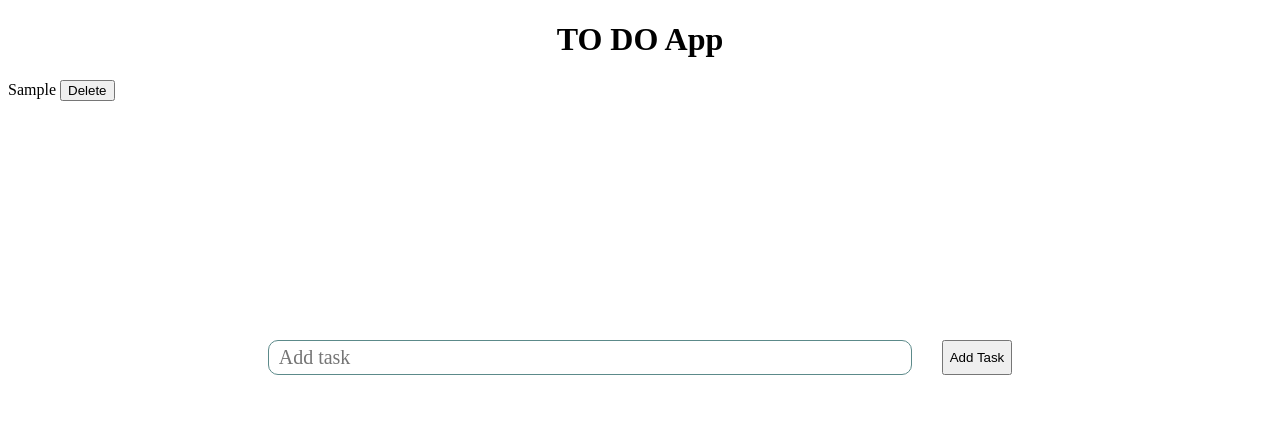
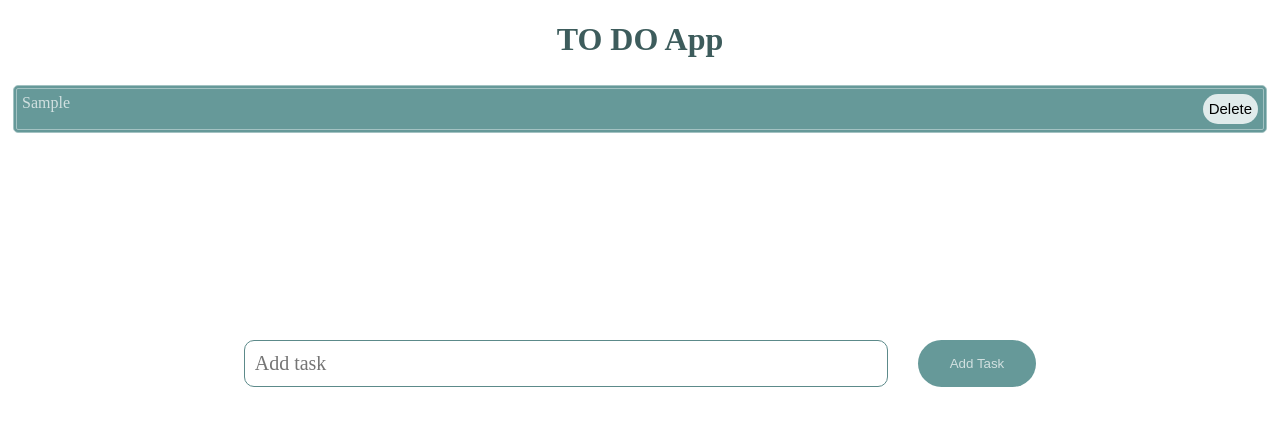
Before and after one commit to Diksha048/ToDoApp, a plain HTML site: page index.html in a window 1280 px wide. Both pictures are taken after typing "Sample" into the empty fields and a click on the button "Add Task". Drawn offline with Linux system fonts and the light colour scheme.

Commit message:
del button and todo css added

```diff
--- a/style.css
+++ b/style.css
@@ -2,6 +2,7 @@
 .heading{
     text-align: center;
     font-family: 'Times New Roman', Times, serif;
+    color:#3d5c5c ;
 }
 .div-container{
     height: 250px;
@@ -21,3 +22,30 @@
     font-family: 'Times New Roman', Times, serif;
     border: 1px solid #5c8a8a;
 }
+#addbtn{
+    background-color: #669999;
+    color: #d1e0e0;
+    padding: 16px 32px;
+    border: none;
+    border-radius: 30px;
+    cursor: pointer;
+}
+.todo-item {
+    border: 4px double #a3c2c2;
+    padding: 5px;
+    margin: 5px;
+    border-radius: 5px;
+    background-color:  #669999;
+    color: #d1e0e0;
+    display: flex;
+    justify-content: space-between;
+  }
+  .btn-del {
+    background-color: #e0ebeb;
+    color: black;
+    font-size: 15px;
+    border: none;
+    border-radius: 20px;
+    cursor: pointer;
+   height: 30px;
+  }
```
